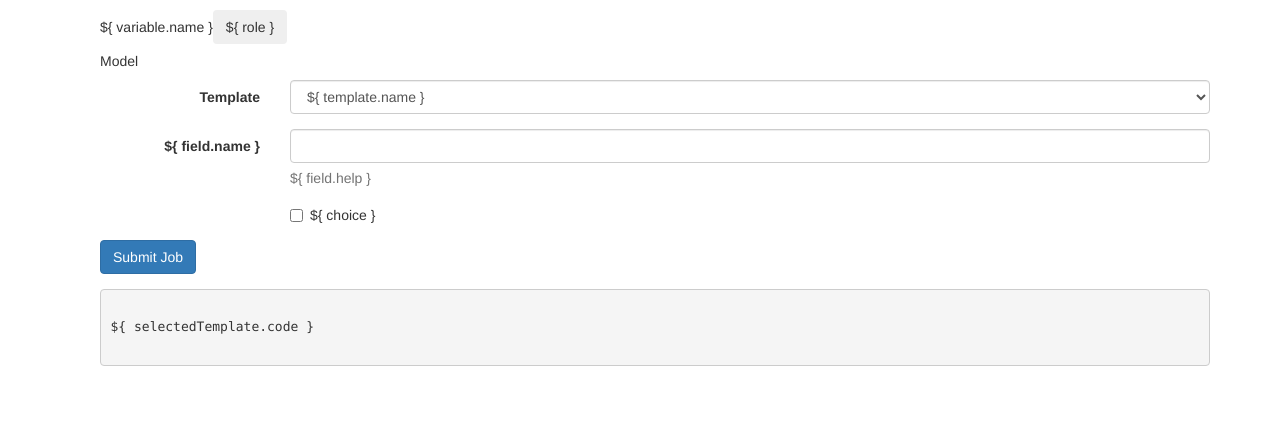
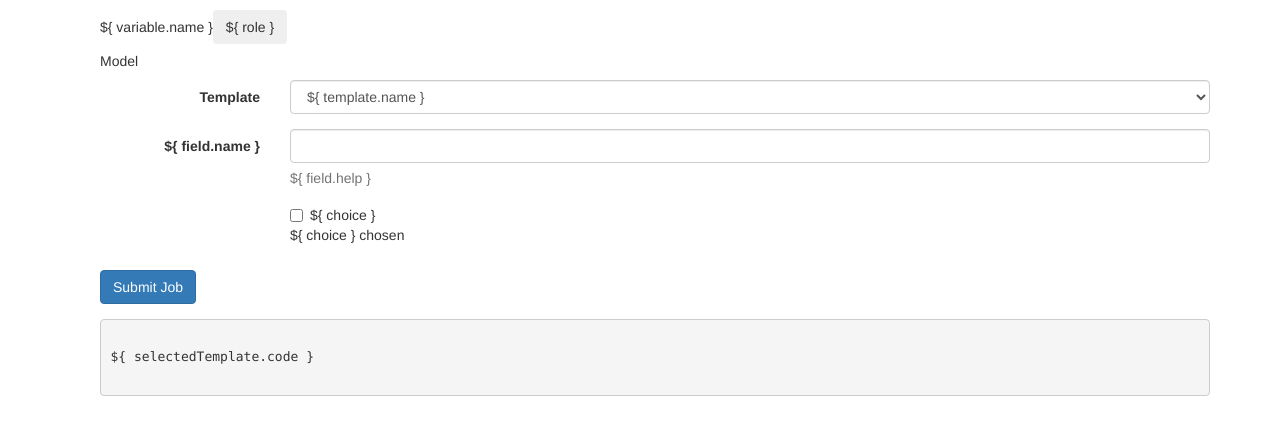
Before and after one commit to BerkeleyBiostats/tlapp, a Django app: page / in a window 1280 px wide. Shown: the part 322-757 px from the top of the page. Run offline with Django 3.2, Linux system fonts and the light colour scheme; data that the repository does not hold is empty; some libraries are stand-ins or nearby versions.

Commit message:
Add proof of concept of nested params for learners

```diff
--- a/templates/index.html
+++ b/templates/index.html
@@ -158,6 +158,10 @@
                 v-model="field.value">
                 ${ choice }
             </label>
+
+            <div v-for="choice in field.choices">
+              <p v-if="field.value.indexOf(choice) != -1">${ choice } chosen</p>
+            </div>
         </div>
       </div> <!-- .col-sm-10 -->
 
```
